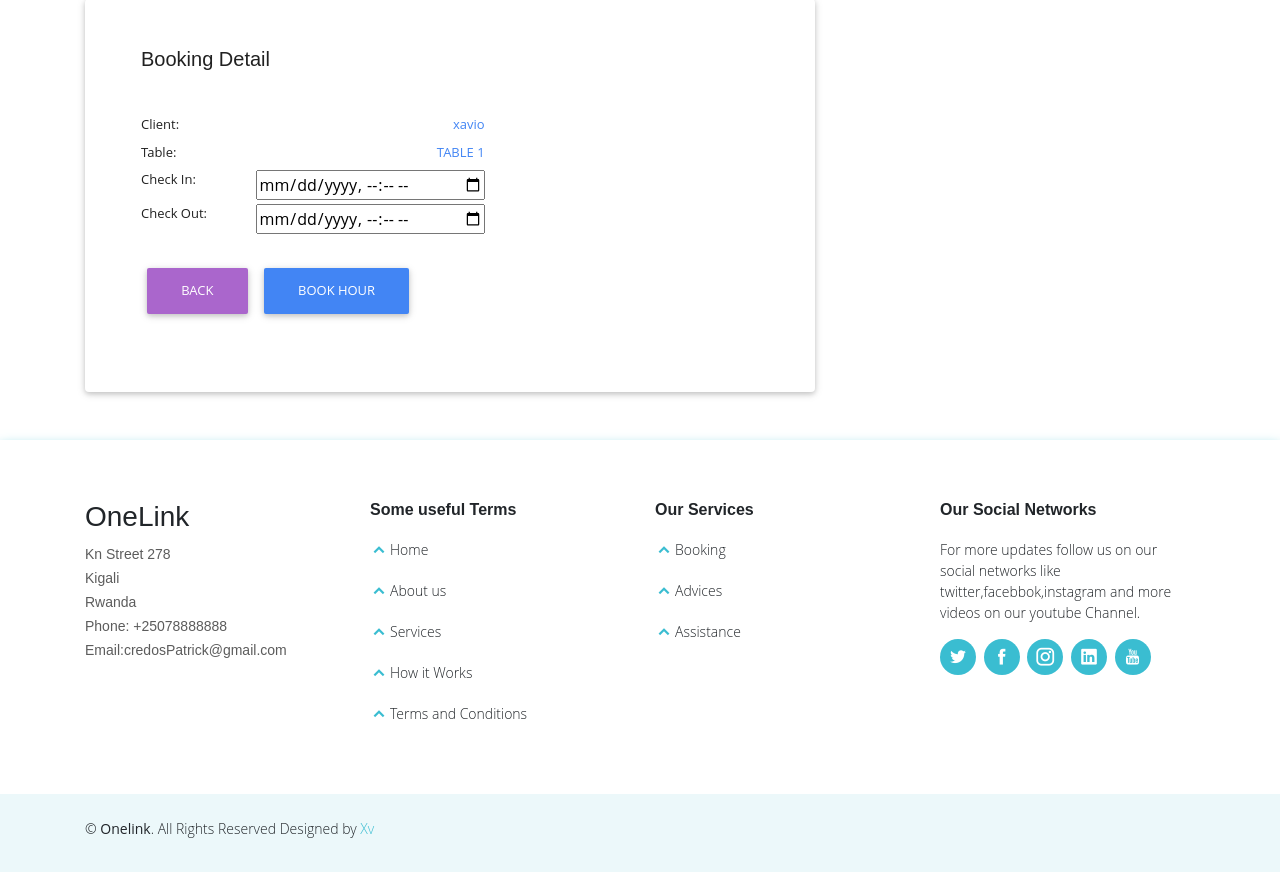
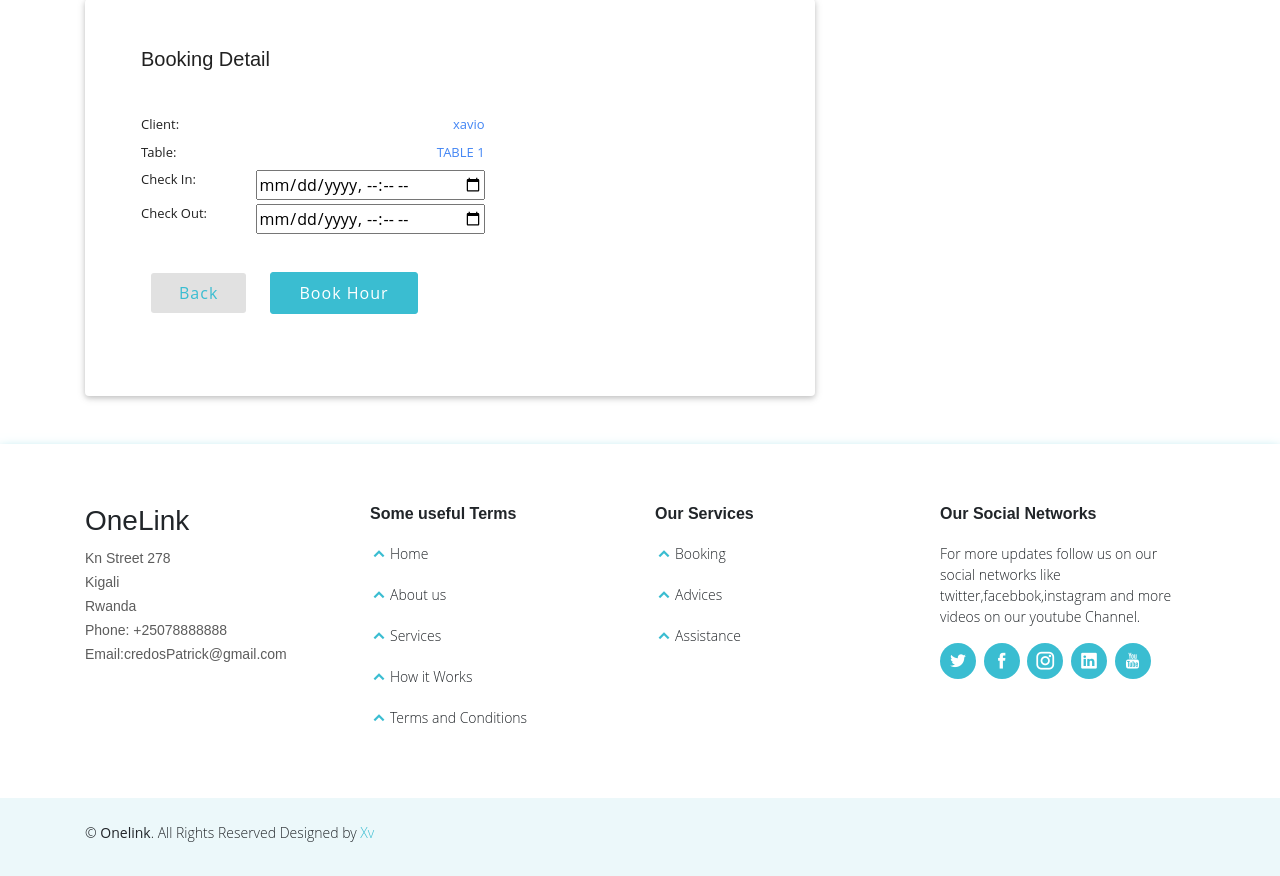
Before and after one commit to Rxavio/l-link, a Django app: page /table/YAC in a window 1280 px wide. Shown: the part 121-997 px from the top of the page. Run offline with Django 3.2, Linux system fonts and the light colour scheme; a user stored in the database is signed in; data comes from the database, SQL or seed files in the repository; both versions use the stored data as it was after the commit; some libraries are stand-ins or nearby versions.

Commit message:
change some button style and placeholder images

```diff
--- a/profiles/templates/profiles/booking_cancel_view.html
+++ b/profiles/templates/profiles/booking_cancel_view.html
@@ -7,8 +7,8 @@
         {% csrf_token %}
             <h3>Are you sure you want to cancel this booking</h3>
             <h4>{{booking}}</h4>
-            <button type="submit"class="btn btn-info">Yes,Sure</button>
-            <a href="{% url 'profiles:BookingListView'%}"class="btn btn-warning">No</a>
+            <button type="submit"class="btnbook">Yes,Sure</button>
+            <a href="{% url 'profiles:BookingListView'%}"class="btnback">No</a>
         </div>
         </center>
     </form>
--- a/profiles/templates/profiles/booking_list.html
+++ b/profiles/templates/profiles/booking_list.html
@@ -88,7 +88,7 @@ Booking List
 
         </div>
         <div>
-            <button class="btn btn-warning">
+            <button class="cancelbook">
                 <a href="{{booking.get_cancel_booking_url}}">Cancel Booking</a>
             </button>
         </div>
--- a/profiles/templates/profiles/login.html
+++ b/profiles/templates/profiles/login.html
@@ -22,8 +22,8 @@
 
 	 <link href="{% static 'css/nav.css' %}" rel="stylesheet">
 	  <link href="{% static 'css/mdb.min.css' %}" rel="stylesheet">
-	  <link rel="stylesheet" href="https://cdnjs.cloudflare.com/ajax/libs/font-awesome/4.7.0/css/font-awesome.min.css">
-
+	 <link rel="stylesheet" href="https://cdnjs.cloudflare.com/ajax/libs/font-awesome/4.7.0/css/font-awesome.min.css">
+	  <script src='https://kit.fontawesome.com/a076d05399.js'></script>
 
     <!-- <link rel="stylesheet" href="{% static 'css/bootstrap.min.css' %}"> -->
     <!-- <script src="{% static 'js/jquery/jquery.min.js' %}"></script>  -->
--- a/profiles/templates/profiles/register.html
+++ b/profiles/templates/profiles/register.html
@@ -22,6 +22,7 @@
 		<link href="{% static 'css/nav.css' %}" rel="stylesheet">
 		<link href="{% static 'css/mdb.min.css' %}" rel="stylesheet">
 		  <link rel="stylesheet" href="https://cdnjs.cloudflare.com/ajax/libs/font-awesome/4.7.0/css/font-awesome.min.css">
+		  <script src='https://kit.fontawesome.com/a076d05399.js'></script>
 
 
     <!-- <link rel="stylesheet" href="{% static 'css/bootstrap.min.css' %}"> -->
--- a/profiles/templates/profiles/table_detail.html
+++ b/profiles/templates/profiles/table_detail.html
@@ -80,8 +80,8 @@ Booking Detail
                     <br>
 
                     <div class="input-div">
-                        <a class="btn btn-secondary" href="{% url 'profiles:TableListView'%}">Back</a>
-                        <button class="btn btn-primary" type="submit">Book HOUR</button>
+                        <a class="btnback" href="{% url 'profiles:TableListView'%}">Back</a>
+                        <button class="btnbook" type="submit">Book Hour</button>
 
                     </div>
                 </form>
--- a/static/css/nav.css
+++ b/static/css/nav.css
@@ -218,3 +218,54 @@ h2.title{
 /* .copyrightdiv{
   background-color: rgb(124, 46, 46)
 } */
+
+.btnbook{
+  font-weight: 500;
+  font-size: 16px;
+  letter-spacing: 1px;
+  display: inline-block;
+  padding: 8px 28px;
+  border-radius: 3px;
+  transition: 0.5s;
+  margin: 10px;
+  color: #fff;
+  background: #3abdd1;
+  border: 1px solid  #3abdd1;
+}
+
+.btnback{
+  font-weight: 500;
+  font-size: 16px;
+  letter-spacing: 1px;
+  display: inline-block;
+  padding: 8px 28px;
+  border-radius: 3px;
+  transition: 0.5s;
+  margin: 10px;
+  color: #3abdd1;
+  background:#e1e1e1;
+  /* border: 1px solid  #767a7a; */
+  /* text-transform: uppercase; */
+
+}
+
+.cancelbook{
+  font-weight: 500;
+  font-size: 16px;
+  letter-spacing: 1px;
+  display: inline-block;
+  padding: 8px 28px;
+  border-radius: 3px;
+  transition: 0.5s;
+  margin: 10px;
+  background: #3abdd1;
+  border: 1px solid  #3abdd1;
+  outline: none;
+}
+.cancelbook a{
+  color: #ffffff;
+}
+
+.cancelbook a:hover{
+  color: #e2dfdf;
+}
```
Also changed, not shown: profiles/templates/profiles/index.html (+4 -4 lines), db.sqlite3, static/images/Person2.jpg (added), static/images/person1.jpg (added), static/images/person3.png (added), static/images/person4.jpg (added), 1 other file.
